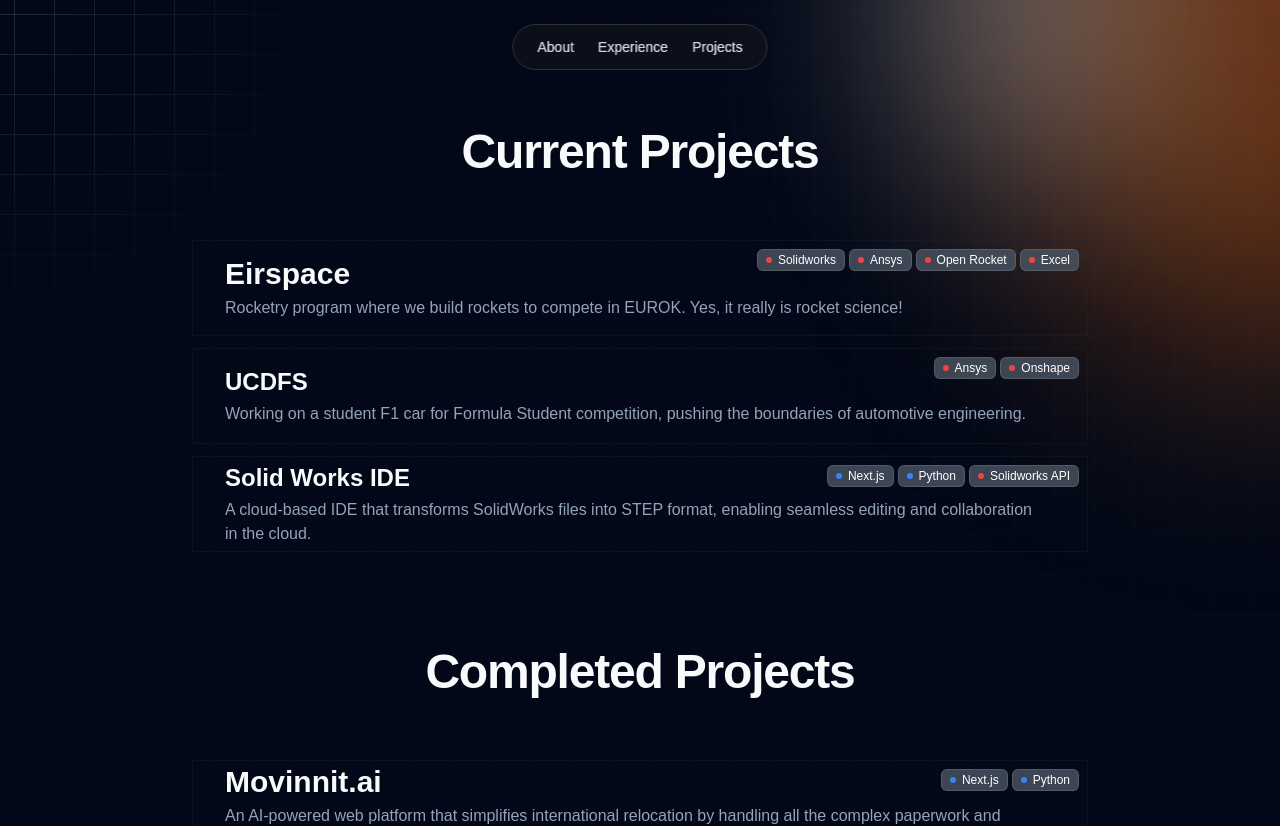
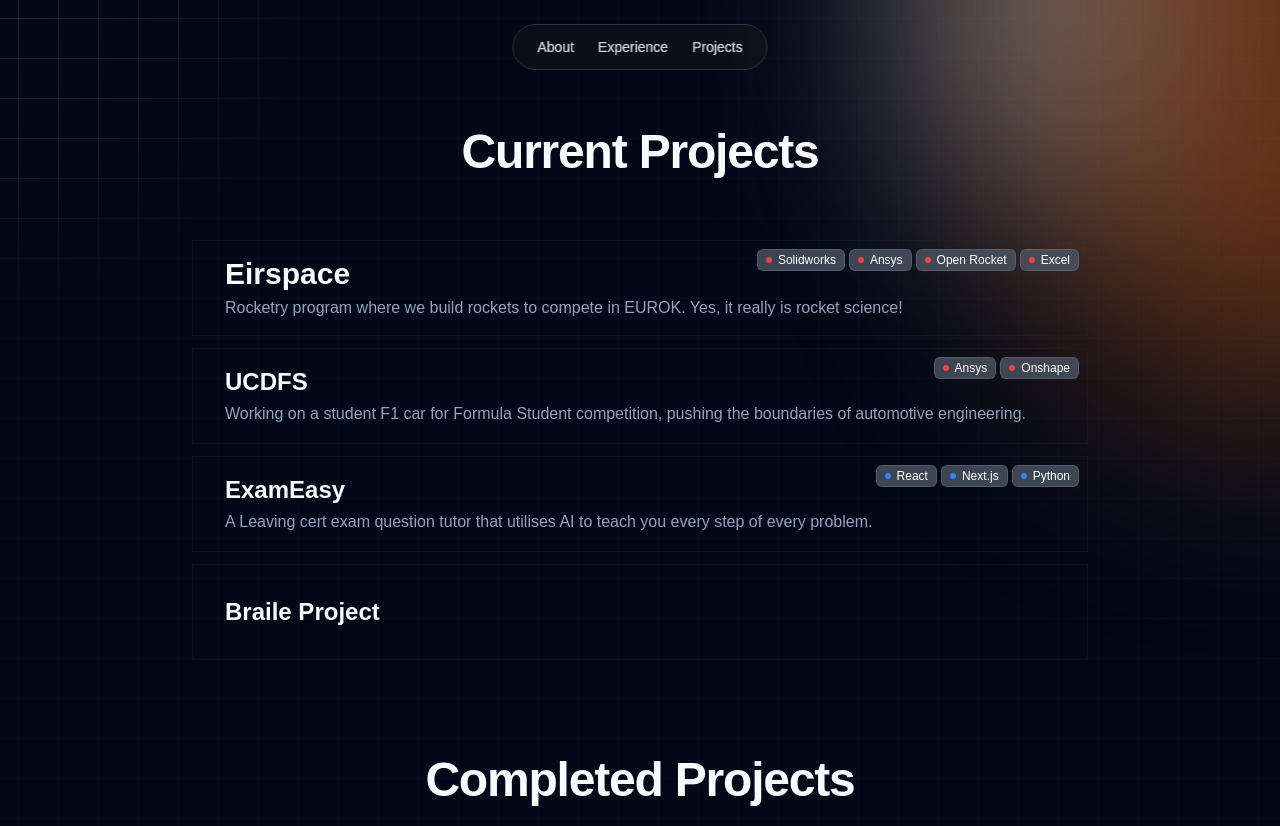
Before and after one commit to chromium0308/Shauryakapoor.com, a Next.js app: page /projects in a window 1280 px wide. Shown: the top 826 px of the page. Built offline with nearby package versions, Linux system fonts and the light colour scheme.

Commit message:
Move SolidWorks IDE to past projects as shelved, add ExamEasy and Braile projects to current projects

```diff
--- a/app/projects/page.tsx
+++ b/app/projects/page.tsx
@@ -25,14 +25,26 @@ const currentProjects: Category[] = [
     icon: <ArrowRight className="w-8 h-8" />,
   },
   {
+    id: 13,
+    title: 'ExamEasy',
+    subtitle: 'A Leaving cert exam question tutor that utilises AI to teach you every step of every problem.',
+    technologies: ['React', 'Next.js', 'Python'],
+  },
+  {
+    id: 14,
+    title: 'Braile Project',
+    technologies: [],
+  },
+];
+
+const completedProjects: Category[] = [
+  {
     id: 3,
     title: 'Solid Works IDE',
     subtitle: 'A cloud-based IDE that transforms SolidWorks files into STEP format, enabling seamless editing and collaboration in the cloud.',
     technologies: ['Next.js', 'Python', 'Solidworks API'],
+    shelved: true,
   },
-];
-
-const completedProjects: Category[] = [
   {
     id: 4,
     title: 'Movinnit.ai',
--- a/components/ui/category-list.tsx
+++ b/components/ui/category-list.tsx
@@ -11,6 +11,7 @@ export interface Category {
   onClick?: () => void;
   featured?: boolean;
   technologies?: string[];
+  shelved?: boolean;
 }
 
 // Define the props for the CategoryList component
@@ -108,14 +109,15 @@ export const CategoryList = ({
         {/* Categories List */}
         <div className="space-y-3">
           {categories.map((category) => {
-            const isActive = hoveredItem === category.id || visibleItem === category.id;
+            const isActive = !category.shelved && (hoveredItem === category.id || visibleItem === category.id);
+            const isShelved = category.shelved;
             return (
             <div
               key={category.id}
               className="relative group"
-              onMouseEnter={() => setHoveredItem(category.id)}
-              onMouseLeave={() => setHoveredItem(null)}
-              onClick={category.onClick}
+              onMouseEnter={() => !isShelved && setHoveredItem(category.id)}
+              onMouseLeave={() => !isShelved && setHoveredItem(null)}
+              onClick={!isShelved ? category.onClick : undefined}
               ref={(el) => {
                 if (el) {
                   itemRefs.current.set(String(category.id), el);
@@ -127,15 +129,18 @@ export const CategoryList = ({
             >
               <div
                 className={cn(
-                  "relative overflow-hidden border bg-transparent transition-all duration-300 ease-in-out cursor-pointer",
-                  // Hover/scroll state styles
-                  isActive
+                  "relative overflow-hidden border bg-transparent transition-all duration-300 ease-in-out",
+                  isShelved
+                    ? 'h-24 border-gray-400/20 cursor-not-allowed opacity-60'
+                    : 'cursor-pointer',
+                  // Hover/scroll state styles (only for non-shelved items)
+                  !isShelved && isActive
                     ? 'h-32 border-primary shadow-lg shadow-primary/20 bg-primary/5'
-                    : 'h-24 border-border/30 hover:border-primary/50'
+                    : !isShelved && 'h-24 border-border/30 hover:border-primary/50'
                 )}
               >
                 {/* Corner brackets that appear on hover/scroll */}
-                {isActive && (
+                {!isShelved && isActive && (
                   <>
                     <div className="absolute top-3 left-3 w-6 h-6">
                       <div className="absolute top-0 left-0 w-4 h-0.5 bg-primary" />
@@ -159,7 +164,12 @@ export const CategoryList = ({
                       return (
                         <span
                           key={idx}
-                          className="px-2 py-0.5 text-[10px] md:text-xs font-medium bg-gray-600/80 text-white border border-gray-500/50 rounded-md backdrop-blur-sm flex items-center gap-1.5"
+                          className={cn(
+                            "px-2 py-0.5 text-[10px] md:text-xs font-medium border rounded-md backdrop-blur-sm flex items-center gap-1.5",
+                            isShelved
+                              ? 'bg-gray-500/50 text-gray-400 border-gray-500/30'
+                              : 'bg-gray-600/80 text-white border-gray-500/50'
+                          )}
                         >
                           <span
                             className={cn(
@@ -177,13 +187,18 @@ export const CategoryList = ({
                 {/* Content */}
                 <div className="flex items-center justify-between h-full px-6 md:px-8">
                   <div className="flex-1 pr-2">
+                    <div className="flex items-center gap-2">
                       <h3
                         className={cn(
                           "font-bold transition-all duration-300",
                           category.featured ? 'text-2xl md:text-3xl' : 'text-xl md:text-2xl',
-                        isActive ? 'text-primary' : 'text-foreground'
+                          isShelved
+                            ? 'text-gray-500 dark:text-gray-500'
+                            : isActive
+                              ? 'text-primary'
+                              : 'text-foreground'
                         )}
-                      style={{
+                        style={isShelved ? {} : {
                           textShadow: isActive
                             ? '0 0 10px currentColor, 0 0 20px currentColor, 0 0 30px currentColor'
                             : 'none',
@@ -192,13 +207,23 @@ export const CategoryList = ({
                       >
                         {category.title}
                       </h3>
+                      {isShelved && (
+                        <span className="px-2 py-0.5 text-xs font-medium bg-gray-400/20 text-gray-500 dark:text-gray-500 border border-gray-400/30 rounded">
+                          Shelved
+                        </span>
+                      )}
+                    </div>
                     {category.subtitle && (
                       <p
                         className={cn(
                           "hidden md:block mt-1 transition-all duration-300 text-sm md:text-base",
-                           isActive ? 'text-foreground/90' : 'text-muted-foreground'
+                          isShelved
+                            ? 'text-gray-500 dark:text-gray-500'
+                            : isActive
+                              ? 'text-foreground/90'
+                              : 'text-muted-foreground'
                         )}
-                        style={{
+                        style={isShelved ? {} : {
                           textShadow: isActive
                             ? '0 0 8px currentColor, 0 0 16px currentColor'
                             : 'none',
@@ -211,7 +236,7 @@ export const CategoryList = ({
                   </div>
 
                   {/* Icon appears on the right on hover/scroll */}
-                  {category.icon && isActive && (
+                  {!isShelved && category.icon && isActive && (
                     <div className="text-primary opacity-100 transition-opacity duration-300">
                       {category.icon}
                     </div>
```
Lines whose indentation alone changed are shown as unchanged.
